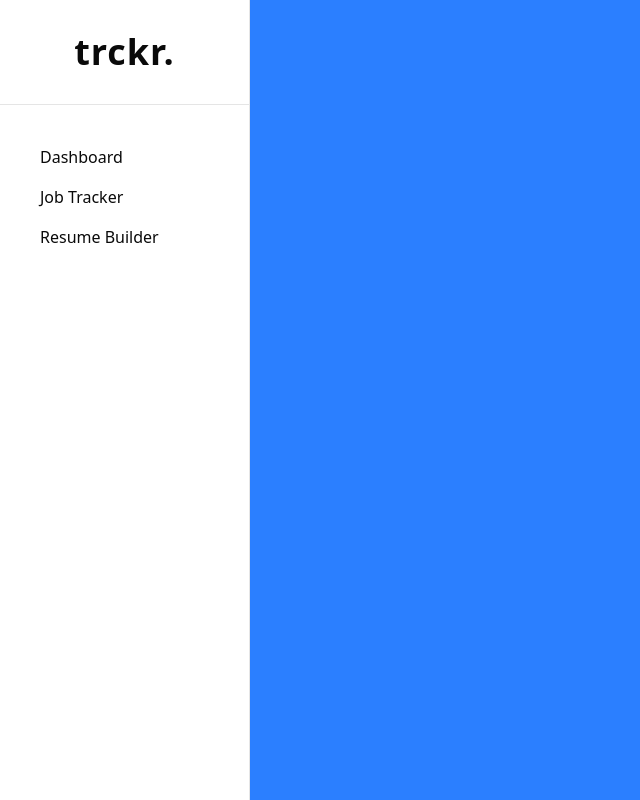
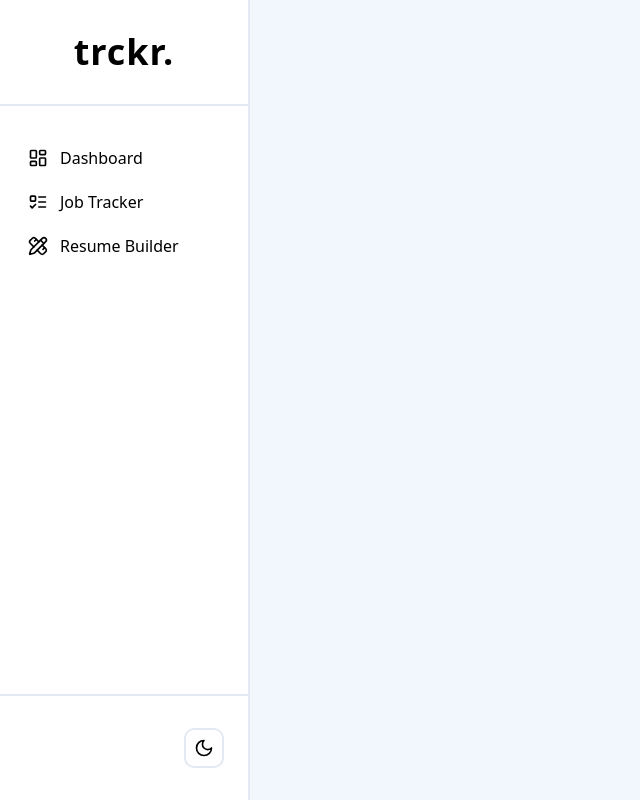
Before and after one commit to romsgolandrina/trckr-job-tracker, a React (Vite) app: page /dashboard in a window 1280 px wide. Shown: the whole page, without its empty margins (0-640 px from the left). Built offline with nearby package versions, Linux system fonts and the light colour scheme.

Commit message:
finished sidebar

```diff
--- a/package.json
+++ b/package.json
@@ -13,6 +13,7 @@
     "@tailwindcss/vite": "^4.1.13",
     "react": "^19.1.1",
     "react-dom": "^19.1.1",
+    "react-icons": "^5.5.0",
     "react-router-dom": "^7.8.2",
     "tailwindcss": "^4.1.13"
   },
--- a/src/App.css
+++ b/src/App.css
@@ -3,7 +3,7 @@
 
 @import "tailwindcss";
 @plugin "daisyui" {
-  themes: pastel --default, dracula --prefersdark;
+  themes: winter --default, dracula --prefersdark;
 }
 
 @custom-variant dark (&:where([data-theme=dracula], [data-theme=dracula] *));
@@ -123,18 +123,3 @@
     @apply bg-background text-foreground;
   }
 }
-
-/* Remove Chrome autofill background */
-input:-webkit-autofill {
-  -webkit-box-shadow: 0 0 0px 1000px white inset !important; /* background = white */
-  box-shadow: 0 0 0px 1000px white inset !important;
-  -webkit-text-fill-color: #000 !important; /* text color */
-  transition: background-color 5000s ease-in-out 0s;
-}
-
-/* Dark mode autofill fix */
-.dark input:-webkit-autofill {
-  -webkit-box-shadow: 0 0 0px 1000px #1a1a1a inset !important;
-  box-shadow: 0 0 0px 1000px #1a1a1a inset !important;
-  -webkit-text-fill-color: #fff !important;
-}
--- a/src/App.jsx
+++ b/src/App.jsx
@@ -1,4 +1,4 @@
-import React from "react";
+import React, { useState, useEffect } from "react";
 import { BrowserRouter as Router, Routes, Route } from "react-router-dom";
 import { UserProvider } from "./context/UserContext";
 import LandingPage from "./pages/landing/landingPage";
@@ -10,6 +10,14 @@ import ResumeBuilder from "./pages/main/builder/resumeBuilder";
 import "./App.css";
 
 function App() {
+  const [theme, setTheme] = useState(() => {
+    return localStorage.getItem("theme") || "winter";
+  });
+  useEffect(() => {
+    document.documentElement.setAttribute("data-theme", theme);
+    localStorage.setItem("theme", theme);
+  }, [theme]);
+
   return (
     <UserProvider>
       <div className="font-montserrat">
@@ -20,7 +28,10 @@ function App() {
             <Route path="/setup" element={<UserSetup />} />
 
             {/* Protected/Layout routes */}
-            <Route path="/" element={<Layout />}>
+            <Route
+              path="/"
+              element={<Layout theme={theme} setTheme={setTheme} />}
+            >
               <Route path="dashboard" element={<Dashboard />} />
               <Route path="jobTracker" element={<JobTracker />} />
               <Route path="builder" element={<ResumeBuilder />} />
--- a/src/pages/layout/layout.jsx
+++ b/src/pages/layout/layout.jsx
@@ -2,14 +2,14 @@ import React from "react";
 import { Outlet, Link } from "react-router-dom";
 import SideBar from "./sideBar";
 
-const layout = () => {
+const Layout = ({ theme, setTheme }) => {
   return (
     <div className="max-w-screen min-h-screen">
       <div className="grid grid-cols-[250px_1fr] h-screen">
         {/* Side Bar */}
-        <SideBar />
+        <SideBar theme={theme} setTheme={setTheme} />
         {/* Pages */}
-        <div className="bg-blue-500 h-full">
+        <div className="bg-base-200 h-full">
           <outlet />
         </div>
       </div>
@@ -17,4 +17,4 @@ const layout = () => {
   );
 };
 
-export default layout;
+export default Layout;
--- a/src/pages/layout/sideBar.jsx
+++ b/src/pages/layout/sideBar.jsx
@@ -1,50 +1,83 @@
 import React from "react";
 import { Link } from "react-router-dom";
+import {
+  LuLayoutDashboard,
+  LuListTodo,
+  LuPencilRuler,
+  LuMoon,
+  LuSun,
+} from "react-icons/lu";
+import { useUser } from "../../context/UserContext";
 
-const sideBar = () => {
+const SideBar = ({ theme, setTheme }) => {
   const navLinks = [
     {
       label: "Dashboard",
       path: "/dashboard",
-      logo: "",
+      logo: LuLayoutDashboard,
     },
     {
       label: "Job Tracker",
       path: "/jobTracker",
-      logo: "",
+      logo: LuListTodo,
     },
     {
       label: "Resume Builder",
       path: "/builder",
-      logo: "",
+      logo: LuPencilRuler,
     },
   ];
 
+  const { userData } = useUser();
+
   return (
-    <div className="w-full h-full border-r-1 border-neutral-200">
-      <div className="flex flex-col justify-between">
+    <div className="w-full h-full border-r-2 flex flex-col border-base-300 bg-base-100">
       {/* Logo */}
-        <div className="flex flex-row items-center justify-center border-b-1 border-neutral-200 py-8">
-          <h1 className="text-4xl font-bold font-ubuntu tracking-wide">
+      <div className="flex flex-row items-center justify-center border-b-2 border-base-300 py-8">
+        <h1 className="text-4xl font-bold font-ubuntu tracking-wide text-black dark:text-white">
           trckr.
         </h1>
       </div>
 
       {/* Naviation Links */}
-        <div className="flex-1 py-8 px-6">
-          <ul className="flex flex-col">
-            {navLinks.map(({ label, path, logo: Icon }) => (
-              <Link to={path}>
-                <li className="text-base font-medium py-2 px-4 rounded-lg hover:bg-base-300 hover:text-white">
+      <div className="flex-1 px-3 pt-8">
+        <ul className="flex flex-col gap-1">
+          {navLinks.map(({ label, path, logo: Icons }) => (
+            <li key={path}>
+              <Link
+                to={path}
+                className="text-base font-medium py-2 px-4 rounded-lg hover:bg-base-300 text-black dark:text-white flex items-center gap-3"
+              >
+                {Icons && <Icons size={20} />}
                 {label}
+              </Link>
             </li>
-              </Link>
           ))}
         </ul>
       </div>
+
+      {/* Profile & Dark Mode Switch */}
+      <div className="flex items-center justify-between border-t-2 border-base-300 py-8 px-6">
+        <div className="flex flex-col">
+          <h1 className="text-base font-medium w-36 truncate text-black dark:text-white">
+            {userData.firstName}&nbsp;{userData.lastName}
+          </h1>
+          <p className="text-sm text-black dark:text-white">
+            {userData.desiredPosition}
+          </p>
+        </div>
+        <label className="swap swap-rotate rounded-lg p-2 border-2 border-base-300 hover:bg-base-300 text-black dark:text-white">
+          <input
+            type="checkbox"
+            onChange={(e) => setTheme(e.target.checked ? "dracula" : "winter")}
+            checked={theme === "dracula"}
+          />
+          <LuSun size={20} className="swap-on" />
+          <LuMoon size={20} className="swap-off" />
+        </label>
       </div>
     </div>
   );
 };
 
-export default sideBar;
+export default SideBar;
--- a/src/pages/userSetup/userSetup.jsx
+++ b/src/pages/userSetup/userSetup.jsx
@@ -2,6 +2,7 @@ import React, { useState } from "react";
 import InputField from "../../components/ui/InputField";
 import JobHunt from "../../assets/JobHunt.svg";
 import { useUser } from "../../context/UserContext";
+import { useNavigate } from "react-router-dom";
 
 const UserSetup = () => {
   const { userData, setUserData } = useUser();
@@ -12,6 +13,8 @@ const UserSetup = () => {
     setUserData((prev) => ({ ...prev, [name]: value }));
     setError((prev) => ({ ...prev, [name]: "" }));
   };
+
+  const navigate = useNavigate();
 
   const handleStartTracking = (e) => {
     e.preventDefault();
@@ -25,7 +28,7 @@ const UserSetup = () => {
 
     if (Object.keys(newError).length > 0) return;
 
-    console.log("SUBMITED!!!!!!!!");
+    navigate("/dashboard");
   };
 
   return (
```
Also changed, not shown: src/assets/JobHunt.svg (added), 1 other file (tests, documents, lock files or other folders). Lines whose indentation alone changed are shown as unchanged.
